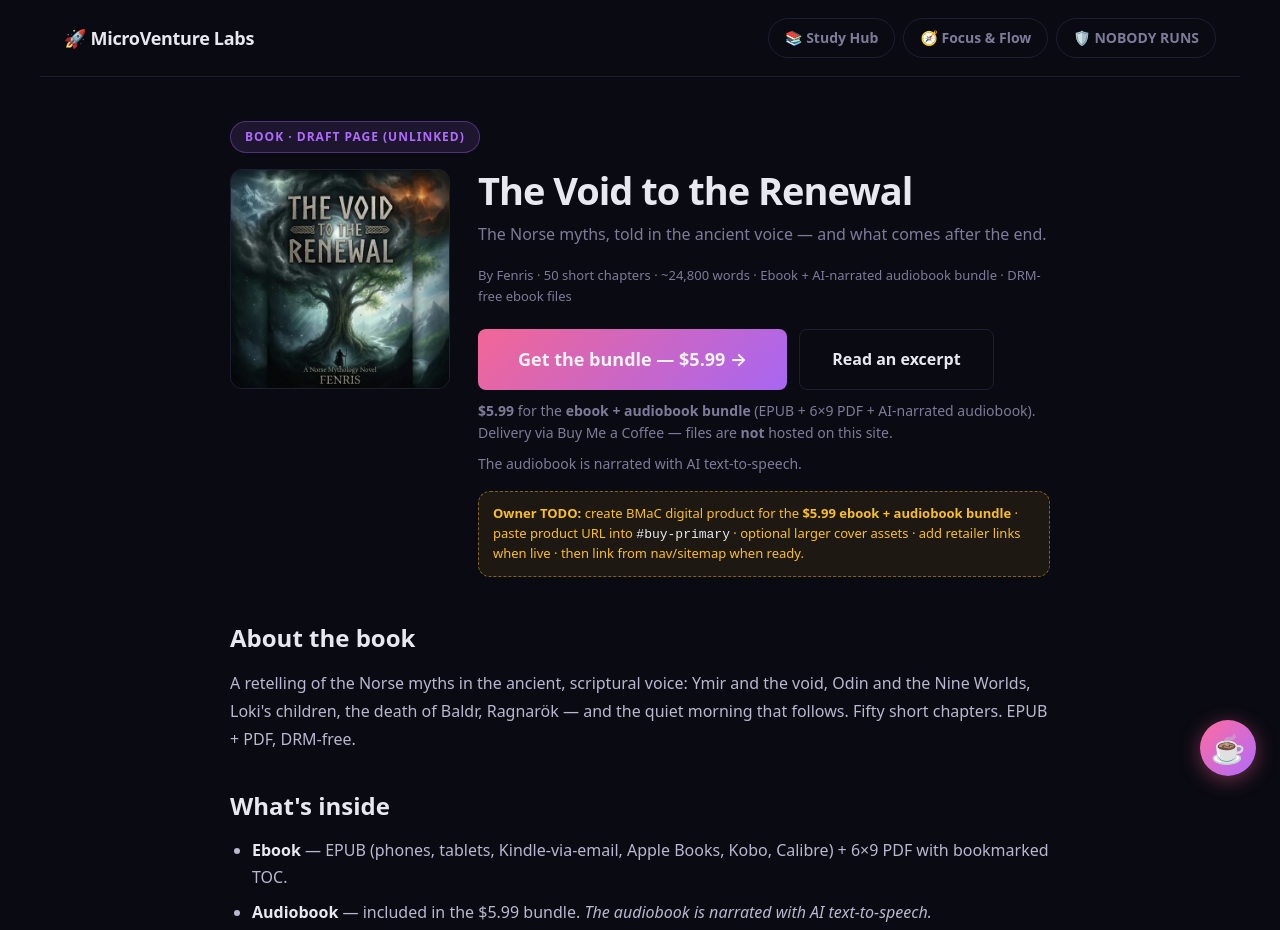
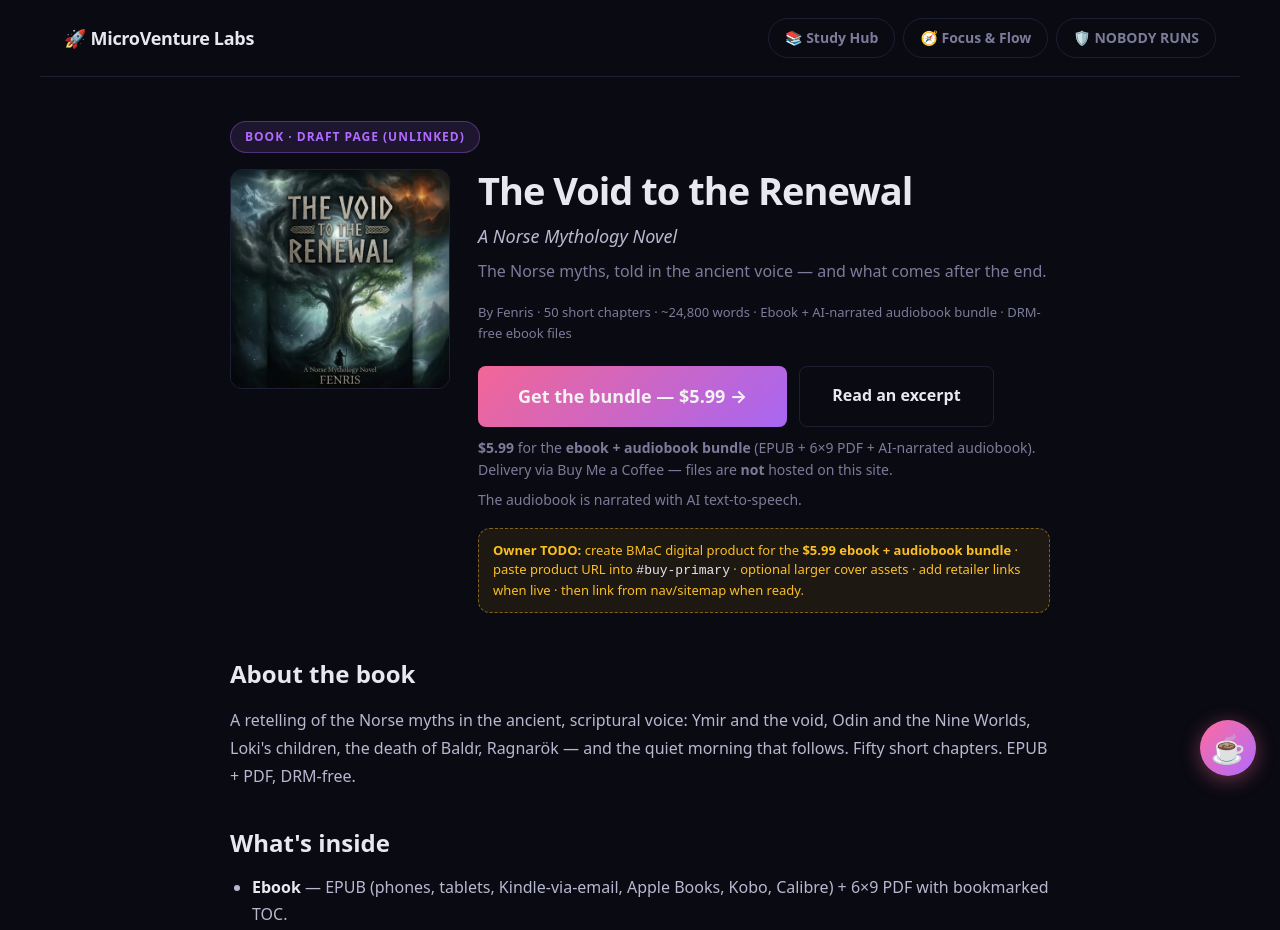
Before and after one commit to fudoshindragon-netizen/webtools, a website: page sales-page/public/norse-book.html in a window 1280 px wide. Shown: the top 930 px of the page. Drawn offline with Linux system fonts and the light colour scheme.

Commit message:
content(norse-book): add subtitle A Norse Mythology Novel
Show subtitle under H1 and use "The Void to the Renewal: A Norse
Mythology Novel" in the title tag and Open Graph title.

```diff
--- a/sales-page/public/norse-book.html
+++ b/sales-page/public/norse-book.html
@@ -3,12 +3,12 @@
   <head>
     <meta charset="UTF-8" />
     <meta name="viewport" content="width=device-width, initial-scale=1.0" />
-    <title>The Void to the Renewal | Fenris | MicroVenture Labs</title>
-    <meta name="description" content="The Void to the Renewal by Fenris — a retelling of the Norse myths in the ancient, scriptural voice. Fifty short chapters. Ebook + AI-narrated audiobook bundle, $5.99." />
+    <title>The Void to the Renewal: A Norse Mythology Novel | Fenris | MicroVenture Labs</title>
+    <meta name="description" content="The Void to the Renewal: A Norse Mythology Novel by Fenris — a retelling of the Norse myths in the ancient, scriptural voice. Fifty short chapters. Ebook + AI-narrated audiobook bundle, $5.99." />
     <meta name="author" content="Fenris" />
     <meta name="robots" content="noindex, nofollow" />
-    <meta property="og:title" content="The Void to the Renewal" />
-    <meta property="og:description" content="The Norse myths, told in the ancient voice — and what comes after the end. Fifty short chapters. Ebook + AI-narrated audiobook bundle by Fenris." />
+    <meta property="og:title" content="The Void to the Renewal: A Norse Mythology Novel" />
+    <meta property="og:description" content="A Norse mythology novel by Fenris — the myths told in the ancient voice, and what comes after the end. Fifty short chapters. Ebook + AI-narrated audiobook bundle." />
     <!-- PLACEHOLDER: update og:url when the final path is chosen -->
     <meta property="og:url" content="https://generationwealthforever.com/norse-book.html" />
     <meta property="og:type" content="book" />
@@ -50,6 +50,7 @@
       .g-eyebrow { display: inline-block; padding: 5px 14px; border-radius: 20px; font-size: 12px; font-weight: 700; text-transform: uppercase; letter-spacing: 1px; background: rgba(176,107,255,0.12); color: var(--neon-purple); border: 1px solid rgba(176,107,255,0.35); margin-bottom: 16px; }
       .g-title { font-size: 38px; line-height: 1.14; font-weight: 800; letter-spacing: -1px; color: var(--text-heading); margin-bottom: 10px; }
       @media (max-width: 600px) { .g-title { font-size: 28px; } }
+      .g-subhead { font-size: 18px; font-style: italic; color: var(--text); margin-bottom: 8px; }
       .g-tagline { font-size: 16px; color: var(--text-muted); margin-bottom: 18px; }
       .g-meta { font-size: 13px; color: var(--text-muted); margin-bottom: 22px; }
       .g-hero { padding: 44px 0 8px; }
@@ -106,6 +107,7 @@
     <!--
       PLACEHOLDER / OPEN ITEMS (swap before publishing):
       BOOK_TITLE   = The Void to the Renewal  (SET)
+      SUBTITLE     = A Norse Mythology Novel  (SET)
       AUTHOR_NAME  = Fenris  (SET; pen name)
       BUY_URL      = Buy Me a Coffee PRODUCT listing URL (NOT the shop home — create the product first)
       COVER_SRC    = /images/norse-book-cover.jpg|webp (owner 512×512; swap for larger later — see cover comment)
@@ -147,6 +149,7 @@
           </div>
           <div>
             <h1 class="g-title">The Void to the Renewal</h1>
+            <p class="g-subhead">A Norse Mythology Novel</p>
             <p class="g-tagline">The Norse myths, told in the ancient voice — and what comes after the end.</p>
             <p class="g-meta">By Fenris · 50 short chapters · ~24,800 words · Ebook + AI-narrated audiobook bundle · DRM-free ebook files</p>
 
```
